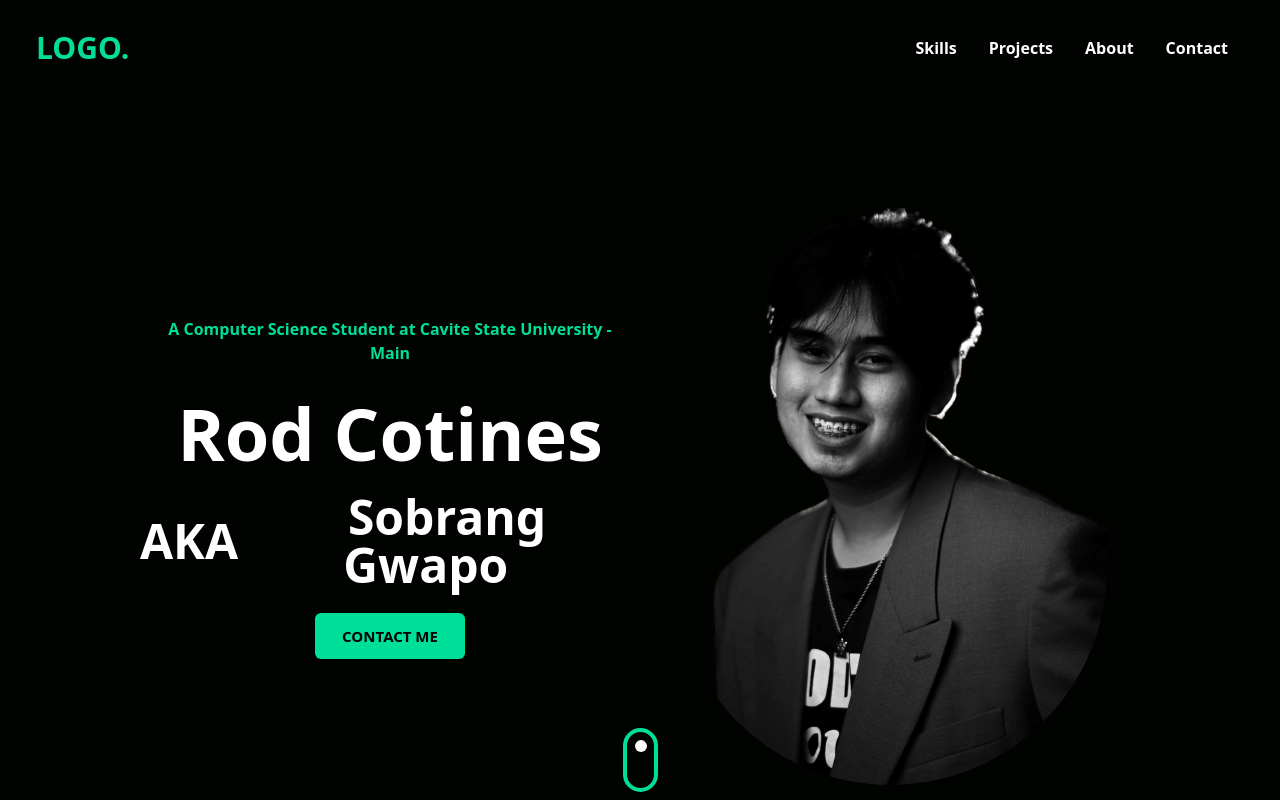
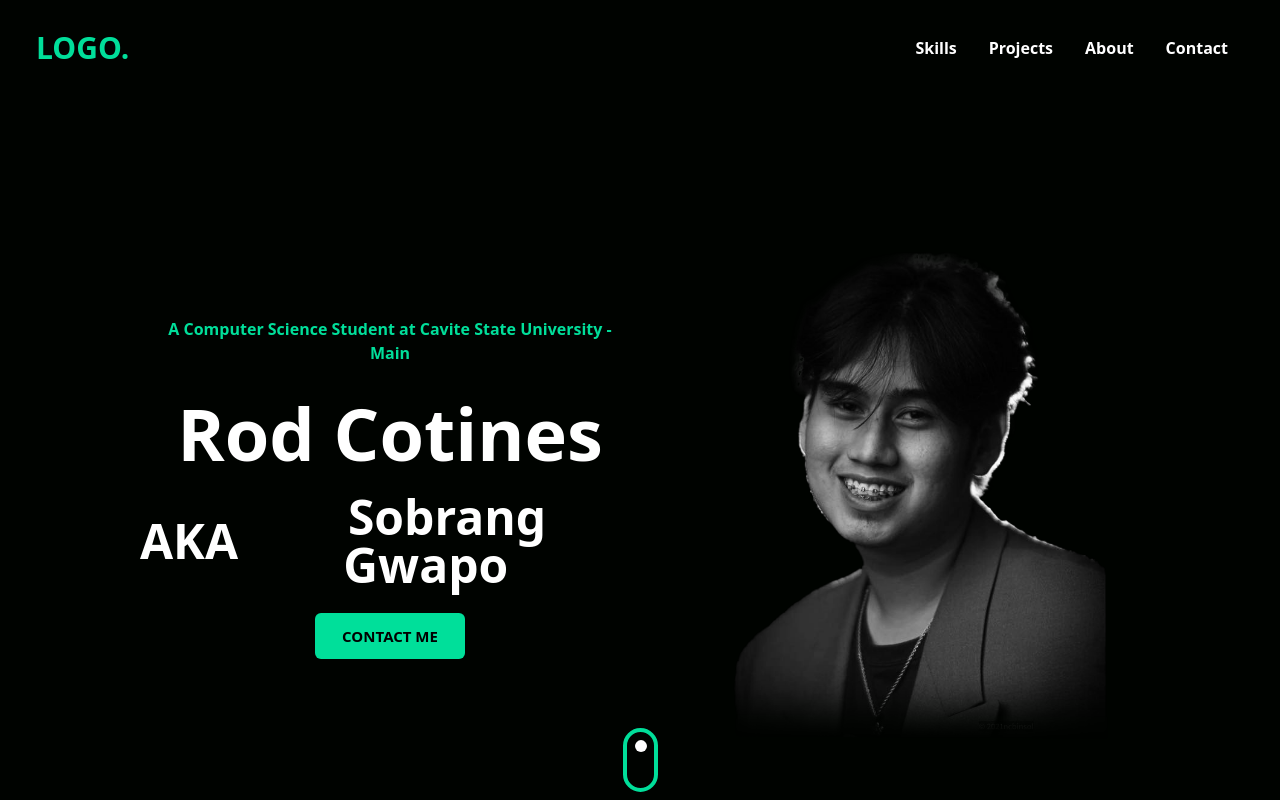
Before and after one commit to Ayenzcc/portfolio, a React (Vite) app: page / in a window 1280 px wide. Shown: the top 800 px of the page. Built offline with nearby package versions, Linux system fonts and the light colour scheme.

Commit message:
updated hero pic

```diff
--- a/src/components/Hero.jsx
+++ b/src/components/Hero.jsx
@@ -72,7 +72,7 @@ const Hero = () => {
           transition={{ ease: "easeOut", duration: 1.75 }}
           className=" flex w-[50%] items-center justify-center"
         >
-          <img className="rounded-b-[6000px]" src="/hi.png" />
+          <img className="" src="/gradient.png" />
         </motion.div>
       </div>
 
```
Also changed, not shown: public/gradient.png (added).
